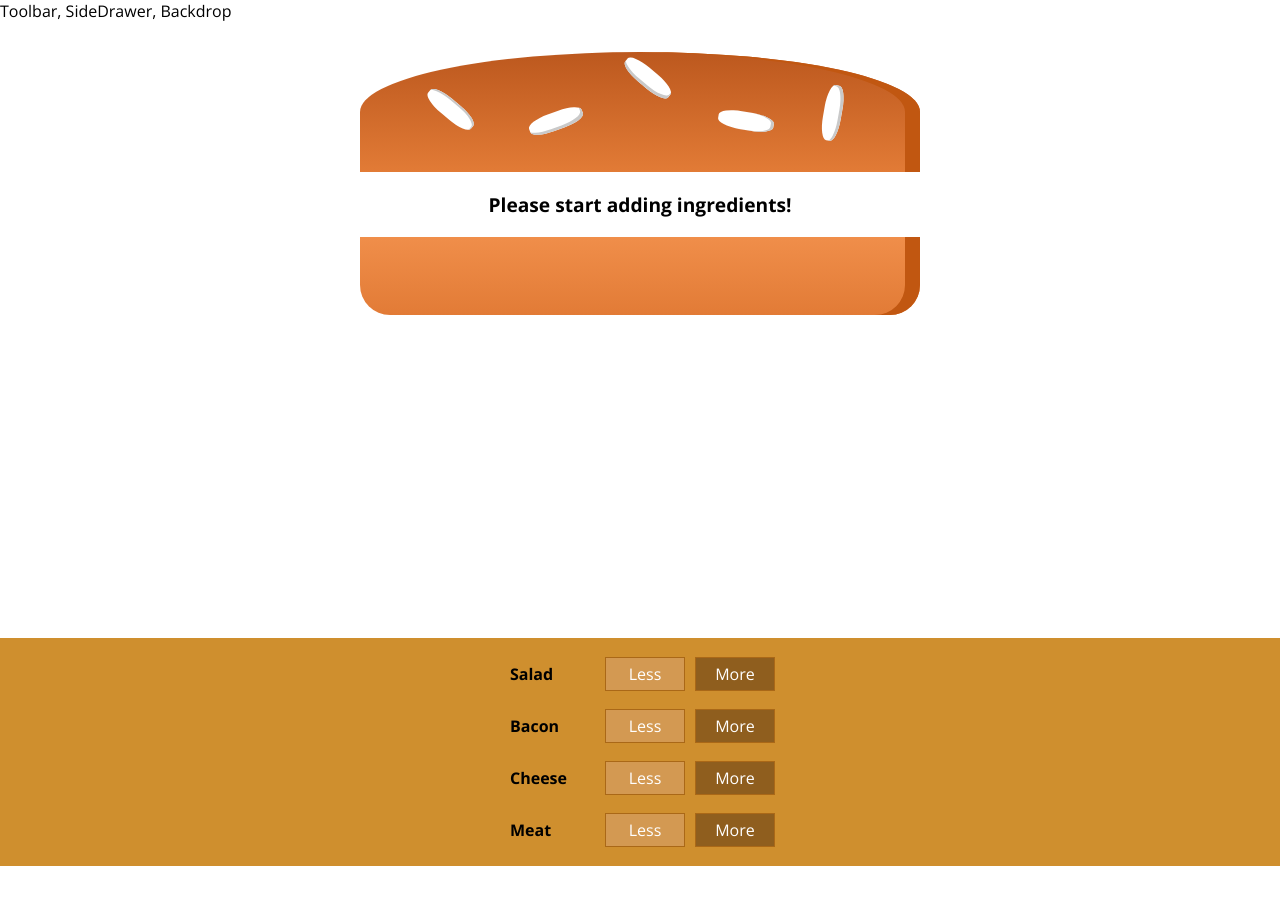
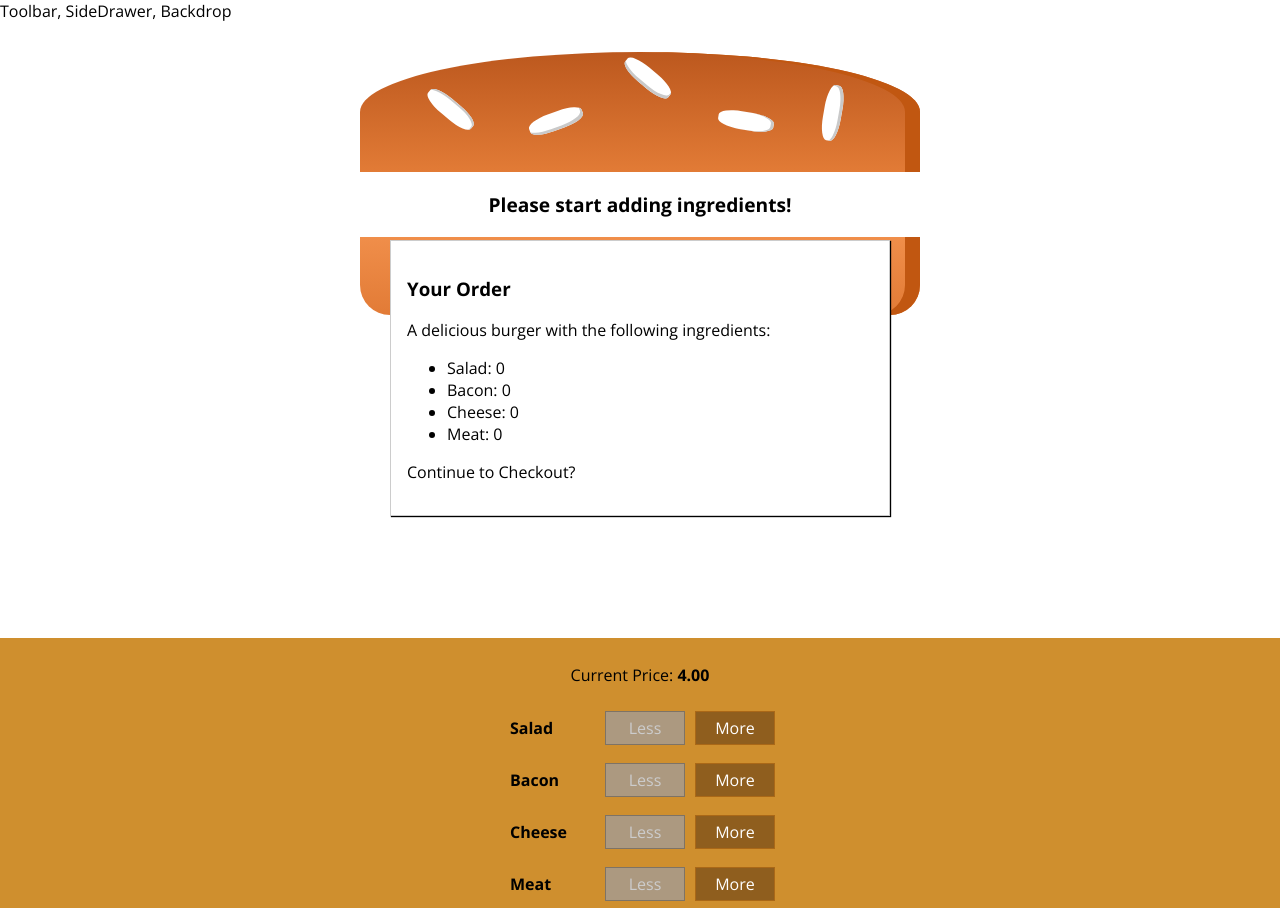
Before and after one commit to OriolBallesteros/React.JS-Burgers-restaurant, a React app: page / in a window 1280 px wide. Shown: the top 908 px of the page. Before the commit the page ends 866 px from the top, so only its background shows below. Built offline with nearby package versions, Linux system fonts and the light colour scheme.

Commit message:
Operating remove-ingredient button. Displaying burger price. Order button ready. Starting 'summary' modal

```diff
--- a/src/components/Burger/BuildControls/BuildControl/BuildControl.js
+++ b/src/components/Burger/BuildControls/BuildControl/BuildControl.js
@@ -4,7 +4,10 @@
 const buildControl = (props) => (
     <div className={classes.BuildControl}>
         <div className={classes.Label}>{props.label}</div>
-        <button className={classes.Less}>Less</button>
+        <button
+            className={classes.Less}
+            onClick={props.removed}
+            disabled={props.disabled}>Less</button>
         <button
             className={classes.More}
             onClick={props.added}>More</button>
--- a/src/components/Burger/BuildControls/BuildControls.css
+++ b/src/components/Burger/BuildControls/BuildControls.css
@@ -8,3 +8,44 @@
     margin: auto;
     padding: 10px 0;
 }
+
+.OrderButton {
+    background-color: #DAD735;
+    outline: none;
+    cursor: pointer;
+    border: 1px solid #966909;
+    color: #966909;
+    font-family: inherit;
+    font-size: 1.2em;
+    padding: 15px 30px;
+    box-shadow: 2px 2px 2px #966909;
+}
+
+.OrderButton:hover, .OrderButton:active {
+    background-color: #A0DB41;
+    border: 1px solid #966909;
+    color: #966909;
+}
+
+.OrderButton:disabled {
+    background-color: #C7C6C6;
+    cursor: not-allowed;
+    border: 1px solid #ccc;
+    color: #888888;
+}
+
+.OrderButton:not(:disabled) {
+    animation: enable 0.3s linear;
+}
+
+@keyframes enable {
+    0% {
+        transform: scale(1);
+    }
+    60% {
+        transform: scale(1.1);
+    }
+    100% {
+        transform: scale(1);
+    }
+}
--- a/src/components/Burger/BuildControls/BuildControls.js
+++ b/src/components/Burger/BuildControls/BuildControls.js
@@ -11,13 +11,20 @@
 
 const buildControls = (props) => (
     <div className={classes.BuildControls}>
+        <p>Current Price: <strong>{props.price.toFixed(2)}</strong></p>
         {controls.map(ctrl => {
            return <BuildControl
                         key={ctrl.label}
                         label={ctrl.label}
-                        added={() => props.ingredientAdded(ctrl.type)}/>
+                        //with 'ctrl.type' down here we tie the buttons to each ingredient
+                        added={() => props.ingredientAdded(ctrl.type)}
+                        removed={() => props.ingredientRemoved(ctrl.type)}
+                        disabled={props.disabled[ctrl.type]}/>
         })}
-
+        <button
+            className={classes.OrderButton}
+            disabled={!props.purchasable}>ORDER NOW
+        </button>
     </div>
 );
 
--- /dev/null
+++ b/src/components/Burger/OrderSummary/OrderSummary.js
@@ -0,0 +1,27 @@
+import React from 'react';
+import Auxiliary from '../../../hoc/Auxiliary';
+
+const orderSummary = (props) =>{
+    const ingredientSummary = Object.keys(props.ingredients)
+        .map(igKey =>{
+            return (
+                <li key={igKey}>
+                    <span style={{textTransform:'capitalize'}}>{igKey}</span>: {props.ingredients[igKey]}
+                </li>)
+            });
+
+    return (
+        <Auxiliary>
+            <h3>Your Order</h3>
+            <p>A delicious burger with the following ingredients:</p>
+            <ul>
+                {ingredientSummary}
+            </ul>
+            <p>Continue to Checkout?</p>
+        </Auxiliary>
+
+    );
+
+};
+
+export default orderSummary;
--- /dev/null
+++ b/src/components/UI/Modal/Modal.css
@@ -0,0 +1,20 @@
+.Modal {
+    position: fixed;
+    z-index: 500;
+    background-color: white;
+    width: 70%;
+    border: 1px solid #ccc;
+    box-shadow: 1px 1px 1px black;
+    padding: 16px;
+    left: 15%;
+    top: 30%;
+    box-sizing: border-box;
+    transition: all 0.3s ease-out;
+}
+
+@media (min-width: 600px) {
+    .Modal {
+        width: 500px;
+        left: calc(50% - 250px);
+    }
+}
--- /dev/null
+++ b/src/components/UI/Modal/Modal.js
@@ -0,0 +1,10 @@
+import React from 'react';
+import classes from './Modal.css';
+
+const modal = (props) => (
+    <div className={classes.Modal}>
+        {props.children}
+    </div>
+);
+
+export default modal;
--- a/src/containers/BurgerBuilder/BurgerBuilder.js
+++ b/src/containers/BurgerBuilder/BurgerBuilder.js
@@ -2,6 +2,8 @@
 import Auxiliary from '../../hoc/Auxiliary';
 import Burger from '../../components/Burger/Burger';
 import BuildControls from '../../components/Burger/BuildControls/BuildControls';
+import Modal from '../../components/UI/Modal/Modal';
+import OrderSummary from '../../components/Burger/OrderSummary/OrderSummary';
 
 const INGREDIENT_PRICES = {
     salad: 0.5,
@@ -19,7 +21,31 @@
             cheese: 0,
             meat: 0
         },
-        totalPrice: 0
+        totalPrice: 4,
+        purchasable: false
+    }
+
+    updatePurchaseState (ingredients){
+        //const ingredients = {
+        //    ...this.state.ingredients
+        //};
+        //As long as we use the state.ingredients, the state.purchasable won't change
+        //seeing the clicked-just-added ingredient, but looking to the past state.
+        //It gotta work with the just-added or just-removed ingredient, so we passed it as a paramater.
+
+
+        const sum = Object.keys(ingredients)
+        //Turn the object into an array
+            .map(igKey => {
+                return ingredients[igKey];
+                //take the key of each one
+            })
+            .reduce((sum, el) => {
+                return sum + el;
+                //sum all the keys till none is left.
+            },0);
+
+        this.setState({purchasable: sum > 0});
     }
 
     addIngredientHandler = (type) =>{
@@ -38,14 +64,56 @@
             ingredients: updatedIngredients,
             totalPrice: newPrice
         });
+
+        this.updatePurchaseState (updatedIngredients);
+    }
+
+    removeIngredientHandler = (type) =>{
+        const oldCount = this.state.ingredients[type];
+        if (oldCount <= 0){
+            return;
+        }
+        const updatedCount = oldCount - 1;
+        const updatedIngredients = {
+            ...this.state.ingredients
+        }
+        updatedIngredients[type] = updatedCount;
+
+        const priceDeduction = INGREDIENT_PRICES[type];
+        const oldPrice = this.state.totalPrice;
+        const newPrice = oldPrice - priceDeduction;
+
+        this.setState({
+            ingredients: updatedIngredients,
+            totalPrice: newPrice
+        });
+
+        this.updatePurchaseState (updatedIngredients);
     }
 
     render(){
+        const disabledInfo ={
+            ...this.state.ingredients
+        };
+        //We transform the key of a copy of the state.ingredients into a boolean;
+        //true if there is 1 or more; false if it's 0. With that we can now able and
+        //disable the button of 'Less', according to it.
+        for(let key in disabledInfo){
+            disabledInfo[key] = disabledInfo[key] <= 0
+        }
+
         return (
             <Auxiliary>
+                <Modal>
+                    <OrderSummary ingredients={this.state.ingredients} />
+                </Modal>
                 <Burger ingredients={this.state.ingredients}/>
                 <BuildControls
-                    ingredientAdded={this.addIngredientHandler}/>
+                    ingredientAdded={this.addIngredientHandler}
+                    ingredientRemoved={this.removeIngredientHandler}
+                    disabled={disabledInfo}
+                    purchasable={this.state.purchasable}
+                    price={this.state.totalPrice}/>
             </Auxiliary>
         );
     }
```
Also changed, not shown: src/components/UI/Backdrop/Backdrop.js (added).
